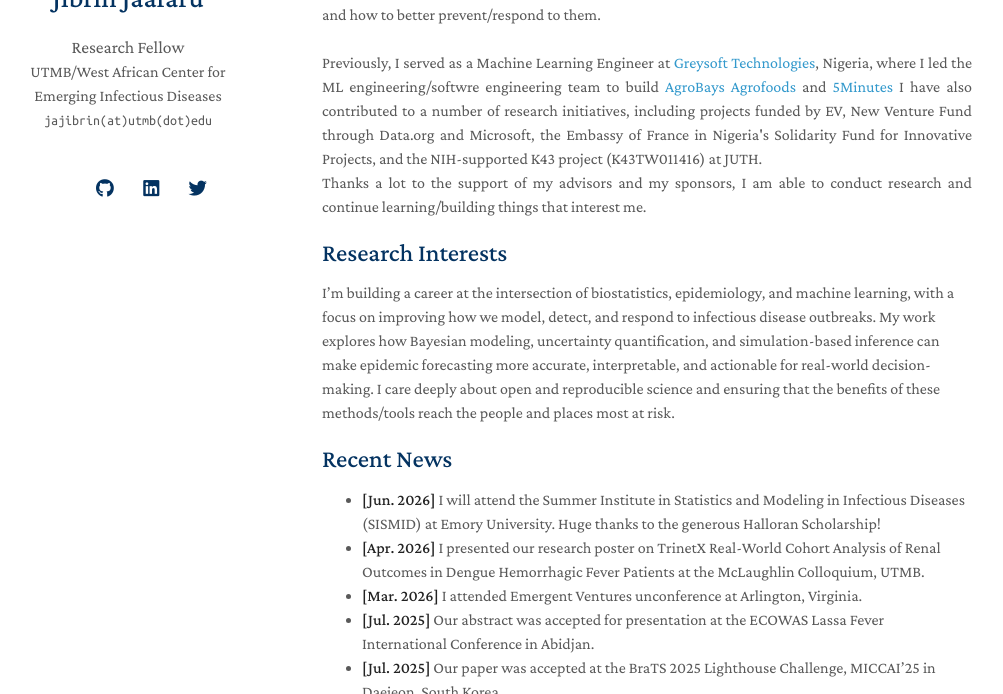
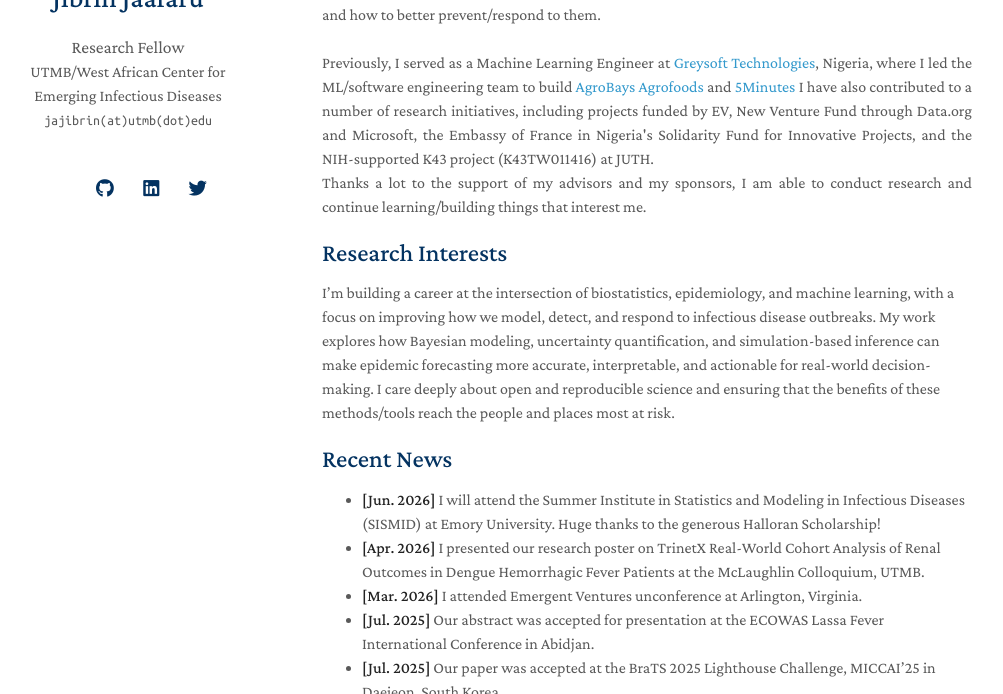
Before and after one commit to jibrinx/jibrinx.github.io, a Jekyll site: the page built from index.md, in a window 1280 px wide and 900 px high, scrolled down 385 px, cut to the strip 206-900 px from the top of the window. Shown: the whole strip, without its empty margins (148-1151 px from the left). Built offline with Jekyll 4.4.1, drawn with Linux system fonts in a browser that asks for light colours; nearby versions of some CDN libraries; a style sheet for code colours, icons or effects is not loaded.

Commit message:
Fix typo in Work Experience section
Corrected a typo in the job title from 'softwre' to 'software' in the Work Experience section.

```diff
--- a/index.md
+++ b/index.md
@@ -16,7 +16,7 @@ layout: homepage
 ## Work Experience
 <p align="justify"> I am currently a Research fellow at the UTMB/West African Center for Emerging Infectious Diseases (WAC-EID) I am learning and contributing to research efforts in strengthening health systems and improving infectious disease control strategies in Nigeria (Particularly Lassa Fever, I'm investigating how viral evolution, rodent population dynamics, and environmental variability influence spillover and outbreak risk). The broader goal is to understand the dynamics of emerging infectious diseases and how to better prevent/respond to them.
 <br> <br>
-Previously, I served as a Machine Learning Engineer at <a href="https://greysoft.ng"  target="_blank">Greysoft Technologies</a>, Nigeria, where I led the ML engineering/softwre engineering team to build  <a href="https://agrobays.com"  target="_blank">AgroBays Agrofoods </a> and <a href="https://app.5minutes.ng"  target="_blank">5Minutes </a>
+Previously, I served as a Machine Learning Engineer at <a href="https://greysoft.ng"  target="_blank">Greysoft Technologies</a>, Nigeria, where I led the ML/software engineering team to build  <a href="https://agrobays.com"  target="_blank">AgroBays Agrofoods </a> and <a href="https://app.5minutes.ng"  target="_blank">5Minutes </a>
 I have also contributed to a number of research initiatives, including projects funded by EV, New Venture Fund through Data.org and Microsoft, the Embassy of France in Nigeria's Solidarity Fund for Innovative Projects, and the NIH-supported K43 project (K43TW011416) at JUTH.
 <br>
 Thanks a lot to the support of my advisors and my sponsors, I am able to conduct research and continue learning/building things that interest me.
```
